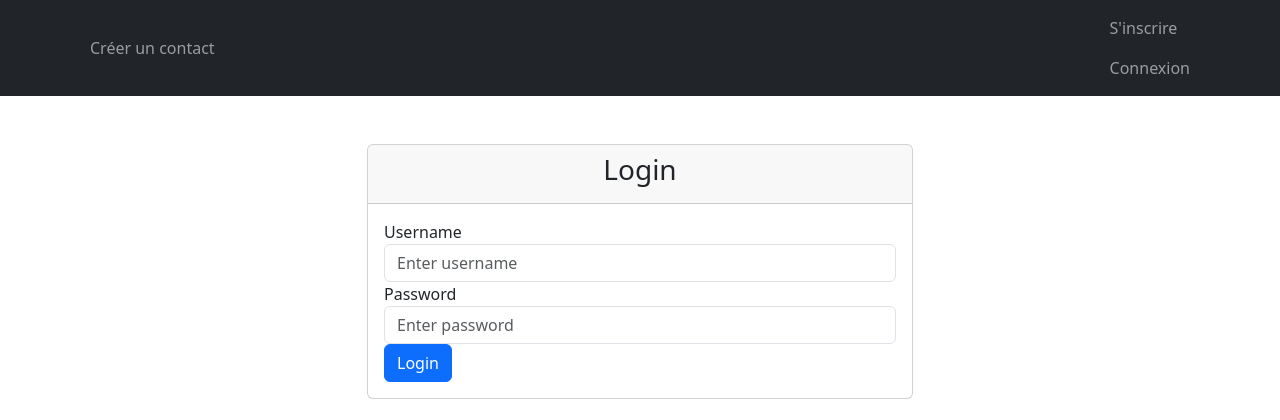
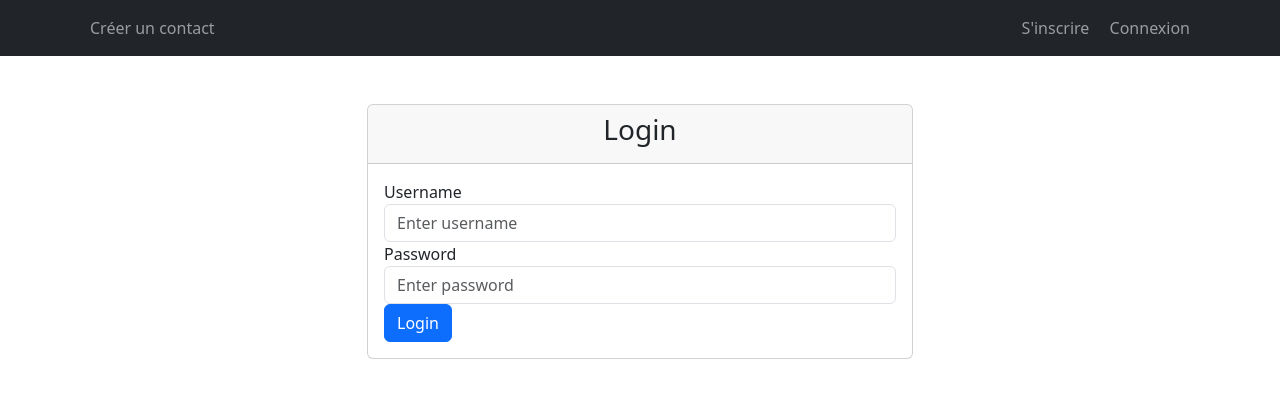
Before and after one commit to DeBiasiF/ecf_php, a PHP site: page /ecf_php/index.php/loggin in a window 1280 px wide. Shown: the top 420 px of the page. Run offline with PHP 8.4, Linux system fonts and the light colour scheme.

Commit message:
Ajout de divers commentaires

```diff
--- a/model/Connect.php
+++ b/model/Connect.php
@@ -5,6 +5,7 @@ class Connect extends PDO{
     private static ?Connect $instance = null;
 
 
+    //Privatise la connection du constructeur parent
     private function __construct($dsn, $username, $password, $options){
         parent::__construct($dsn, $username, $password, $options);
     }
--- a/model/UserRepository.php
+++ b/model/UserRepository.php
@@ -104,7 +104,5 @@ class UserRepository {
             }
         }
     }
-
-
 }
 ?>
--- a/view/accueil.php
+++ b/view/accueil.php
@@ -42,6 +42,7 @@ require_once "./view/partial/navbar.php";
 //Importe le footer
 require_once "./view/partial/footer.php";
 ?>
+<!--javascript de filtrage par catégories -->
 <script>
     const select = document.getElementById('category-filter');
     const cardContainer = document.getElementById('card-container');
--- a/view/partial/header.php
+++ b/view/partial/header.php
@@ -1,7 +1,3 @@
-<?php
-
-
-?>
 <!DOCTYPE html>
 <html lang="en">
 <head>
--- a/view/partial/navbar.php
+++ b/view/partial/navbar.php
@@ -23,8 +23,8 @@
             <?php else : //Sinon affiche l'inscription ou la connexion ?>
                 <ul class="navbar-nav ml-auto">
                     <li class="nav-item">
-                        <a class="nav-link" href="/ecf_php/index.php/signup">S'inscrire</a>
-                        <a class="nav-link" href="/ecf_php/index.php/loggin">Connexion</a>
+                        <a class="nav-link d-inline-block" href="/ecf_php/index.php/signup">S'inscrire</a>
+                        <a class="nav-link d-inline-block" href="/ecf_php/index.php/loggin">Connexion</a>
                     </li>
                 </ul>
             <?php endif ?>
```
Also changed, not shown: controler/MyLocControler.php (+11 -1 lines), view/updateGood.php (+6 -6 lines).
